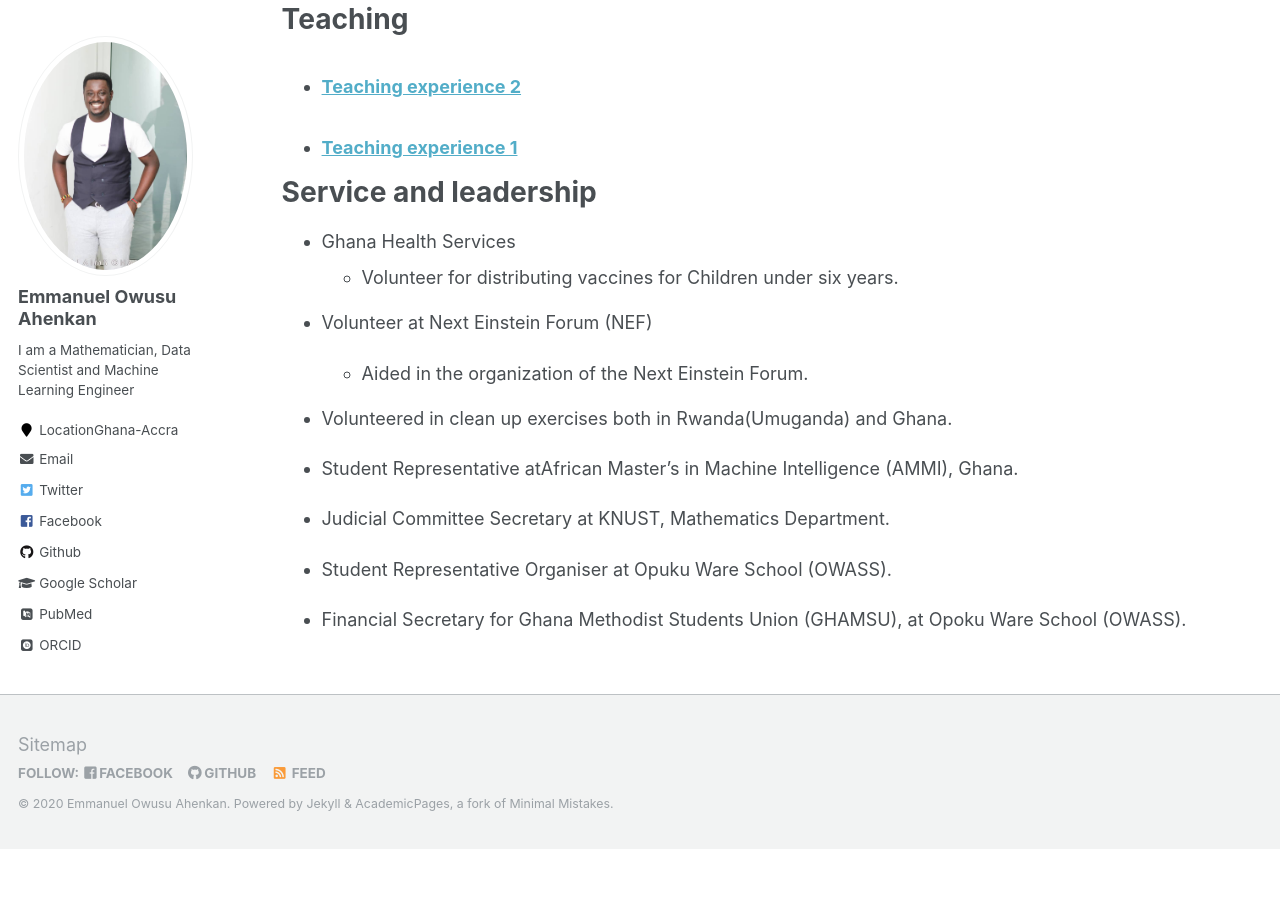
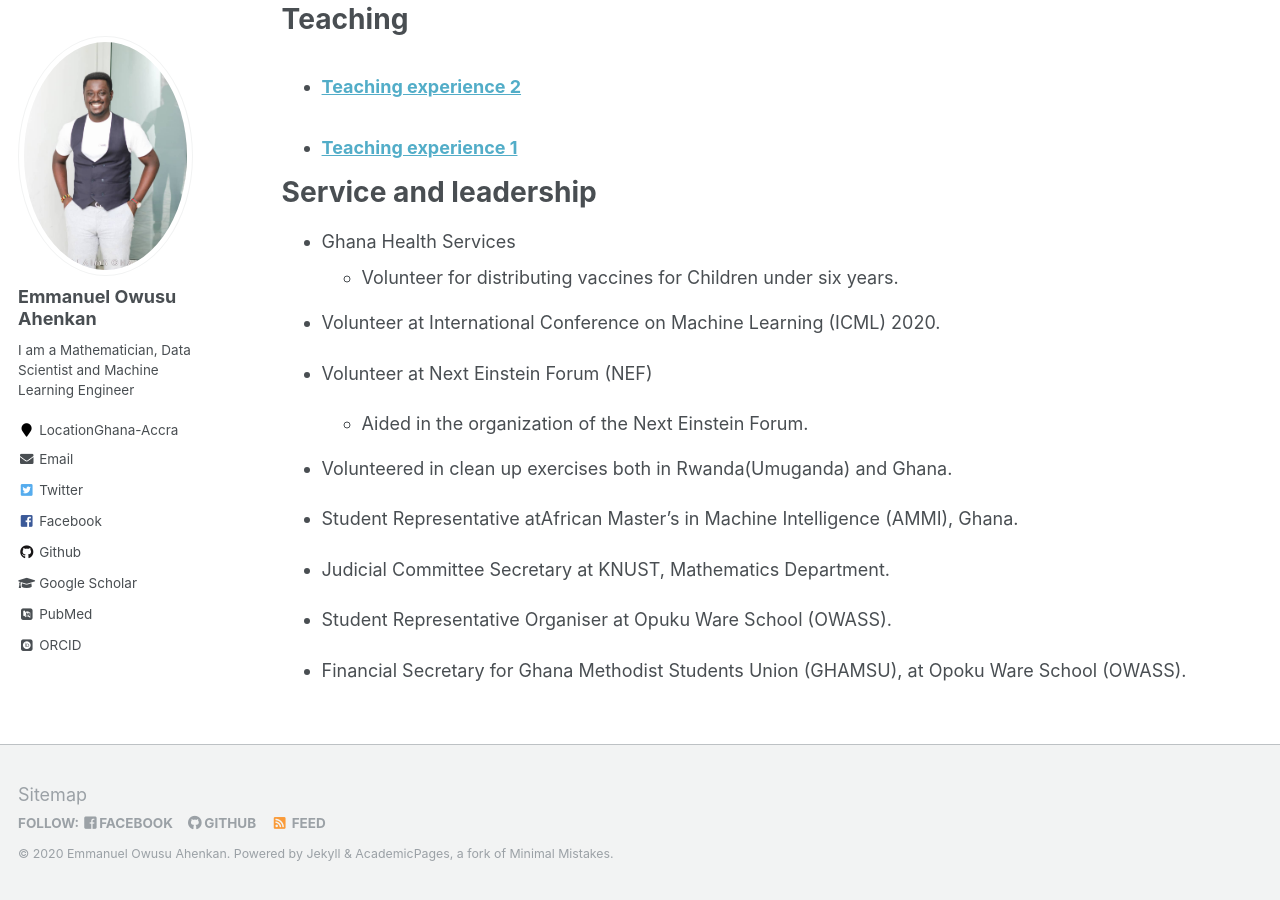
Before and after one commit to EmmanuelOwusu/EmmanuelOwusu.github.io, a Jekyll site: the page built from _pages/cv.md, in a window 1280 px wide and 900 px high, scrolled down 1821 px. Built offline with Jekyll 4.4.1, drawn with Linux system fonts in a browser that asks for light colours; some web fonts are replaced; before the commit the page ends 2670 px from its top, so only the background shows below that.

Commit message:
Latest REAM.md Four
Latest REAM.md Four

```diff
--- a/_pages/cv.md
+++ b/_pages/cv.md
@@ -60,6 +60,10 @@ Service and leadership
 ======
 * Ghana Health Services
   * Volunteer for distributing vaccines for Children under six years.
+
+* Volunteer at International Conference on Machine Learning (ICML)  2020.
+
+
 * Volunteer at Next Einstein Forum (NEF)
 
   * Aided in the organization of the Next Einstein Forum.
```
